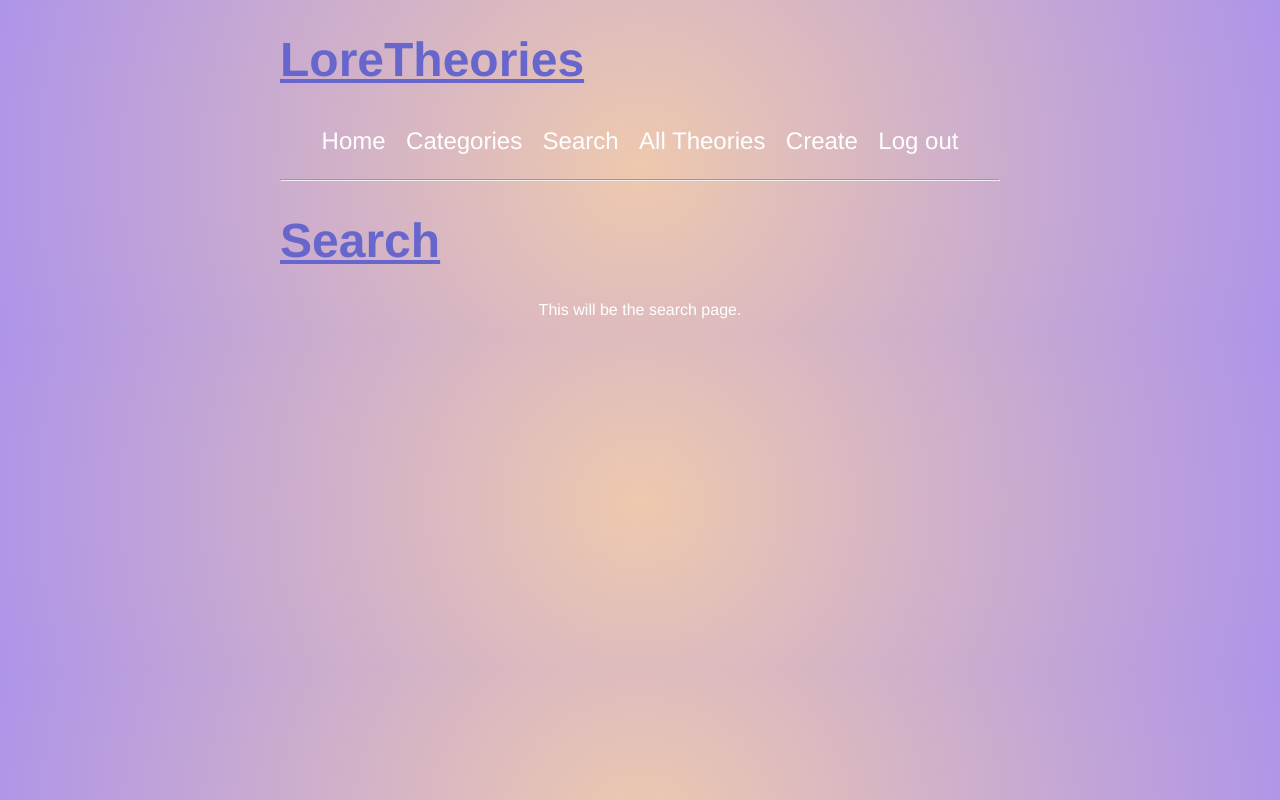
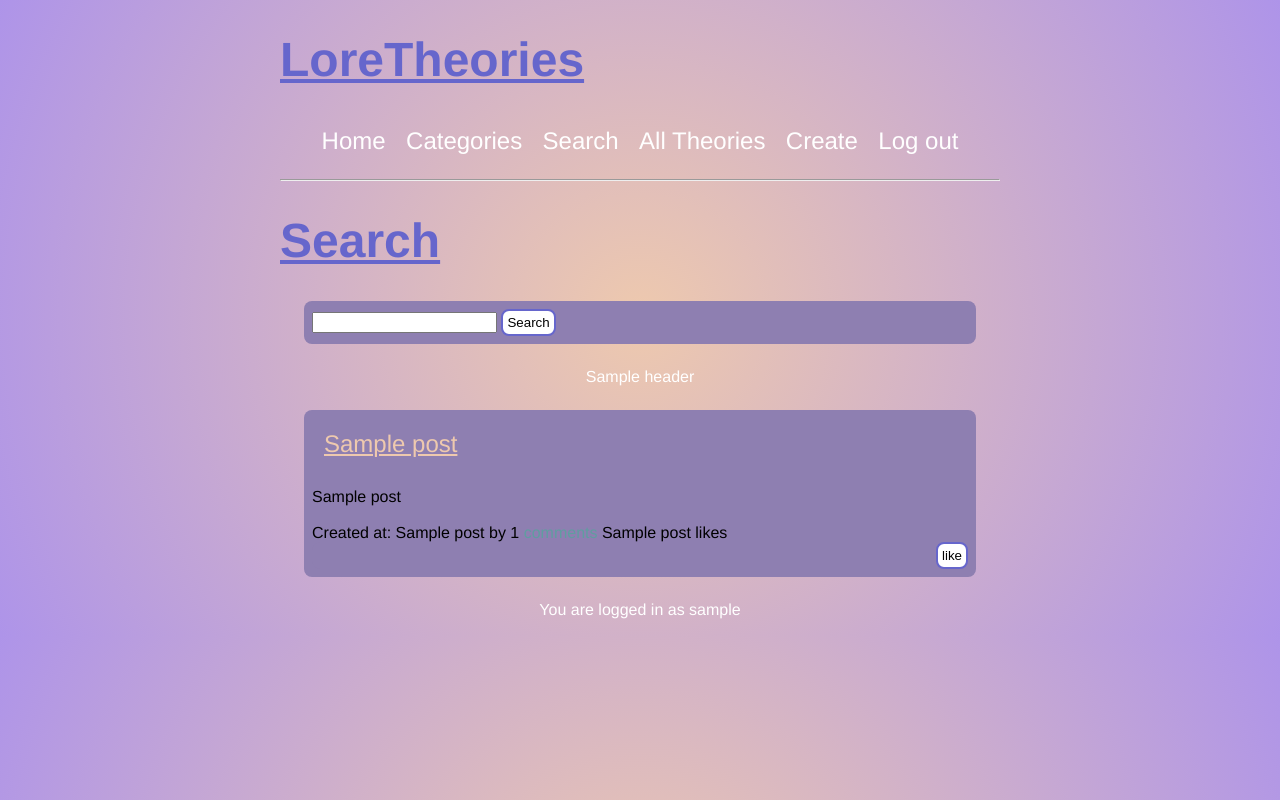
Before and after one commit to emlyy/loretheories, a Flask app: template templates/search.html in a window 1280 px wide. Run offline with Flask 3, Linux system fonts and the light colour scheme; the visitor is signed in with stand-in values (Sample User, id 1); the template is opened without the code that fills it: most values are stand-ins (such as "Sample title", 1, 10 or a date in 2020).

Commit message:
add search feature

```diff
--- a/templates/search.html
+++ b/templates/search.html
@@ -2,5 +2,29 @@
 {% block title %}{% endblock %}
 {% block content %}
 <h1>Search</h1>
-<p> This will be the search page. </p>
+<form action="result" method="GET">
+<input type="text" name="query">
+<input type="submit" class="button" value="Search">
+</form>
+<p>{{ header }}</p>
+{% if message %}
+    <p>{{ message }}</p>
+{% endif %}
+{% for post in posts %}
+  <div class="boxdiv">
+    <p class="post_title">{{ post[2] }}</p>
+    <br class="post_text">{{ post[3] }}</br>
+    <br>Created at: {{ post[4] }} by {{ post[0] }}
+    <a href="/comments/{{ post[1] }}">comments</a>
+    {{ post[5] }} likes
+{% if session.user_id %}
+    <form class="formbtn" action="/like/{{ post[1] }}" method="POST">
+    <input type="submit" class="button" value="like">
+    </form>
+{% endif %}
+  </div>
+{% endfor %}
+{% if session.user_id %}
+    <p>You are logged in as {{ session.username }}</p>
+{% endif %}
 {% endblock %}
```
